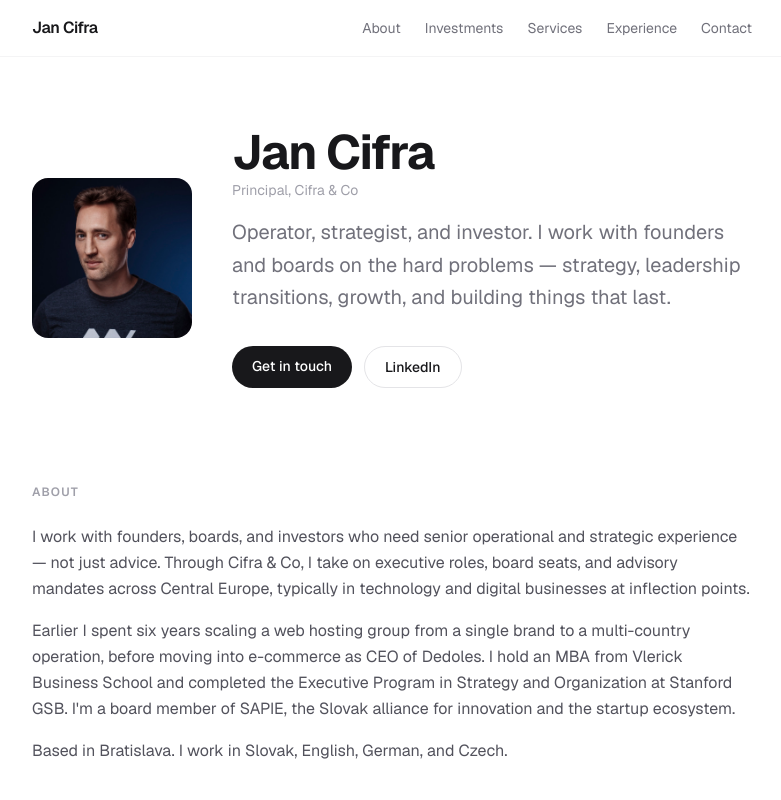
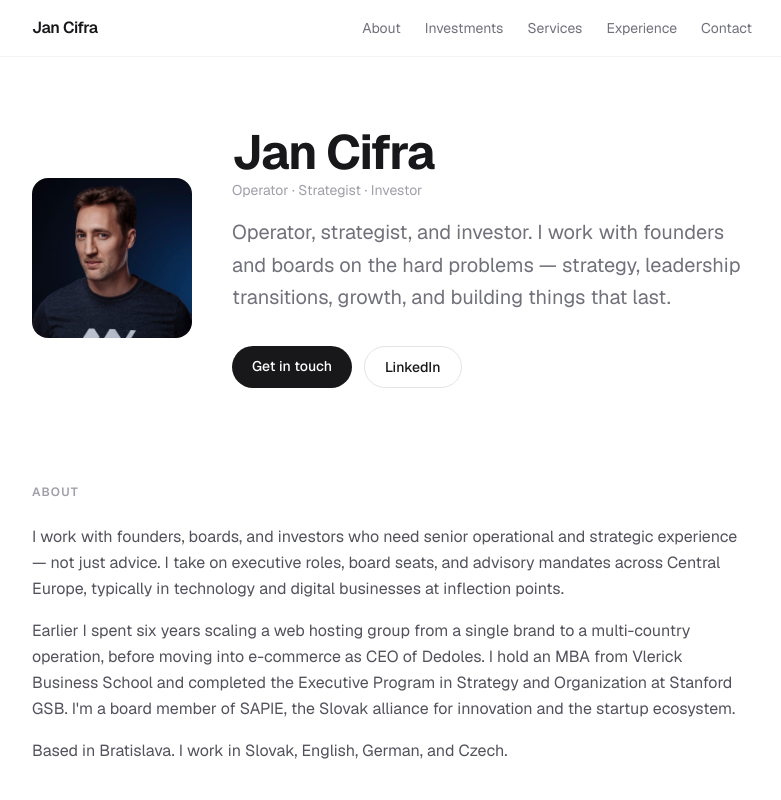
Before and after one commit to jancifra/website, a Next.js app: page / in a window 1280 px wide. Shown: the top 800 px of the page, without its empty margins (248-1029 px from the left). Built offline with nearby package versions, Linux system fonts and the light colour scheme.

Commit message:
Remove Cifra & Co mentions from site copy

```diff
--- a/src/app/page.tsx
+++ b/src/app/page.tsx
@@ -20,7 +20,7 @@
           />
           <div>
             <h1 className="text-5xl font-bold tracking-tight mb-1">Jan Cifra</h1>
-            <p className="text-sm text-zinc-400 dark:text-zinc-500 mb-4">Principal, Cifra &amp; Co</p>
+            <p className="text-sm text-zinc-400 dark:text-zinc-500 mb-4">Operator · Strategist · Investor</p>
             <p className="text-xl text-zinc-500 dark:text-zinc-400 max-w-xl leading-relaxed">
               Operator, strategist, and investor. I work with founders and boards on the hard problems — strategy, leadership transitions, growth, and building things that last.
             </p>
@@ -48,7 +48,7 @@
           <h2 className="text-xs font-semibold tracking-widest uppercase text-zinc-400 dark:text-zinc-500 mb-6">About</h2>
           <div className="space-y-4 text-zinc-600 dark:text-zinc-400 leading-relaxed">
             <p>
-              I work with founders, boards, and investors who need senior operational and strategic experience — not just advice. Through Cifra &amp; Co, I take on executive roles, board seats, and advisory mandates across Central Europe, typically in technology and digital businesses at inflection points.
+              I work with founders, boards, and investors who need senior operational and strategic experience — not just advice. I take on executive roles, board seats, and advisory mandates across Central Europe, typically in technology and digital businesses at inflection points.
             </p>
             <p>
               Earlier I spent six years scaling a web hosting group from a single brand to a multi-country operation, before moving into e-commerce as CEO of Dedoles. I hold an MBA from Vlerick Business School and completed the Executive Program in Strategy and Organization at Stanford GSB. I&apos;m a board member of SAPIE, the Slovak alliance for innovation and the startup ecosystem.
```
